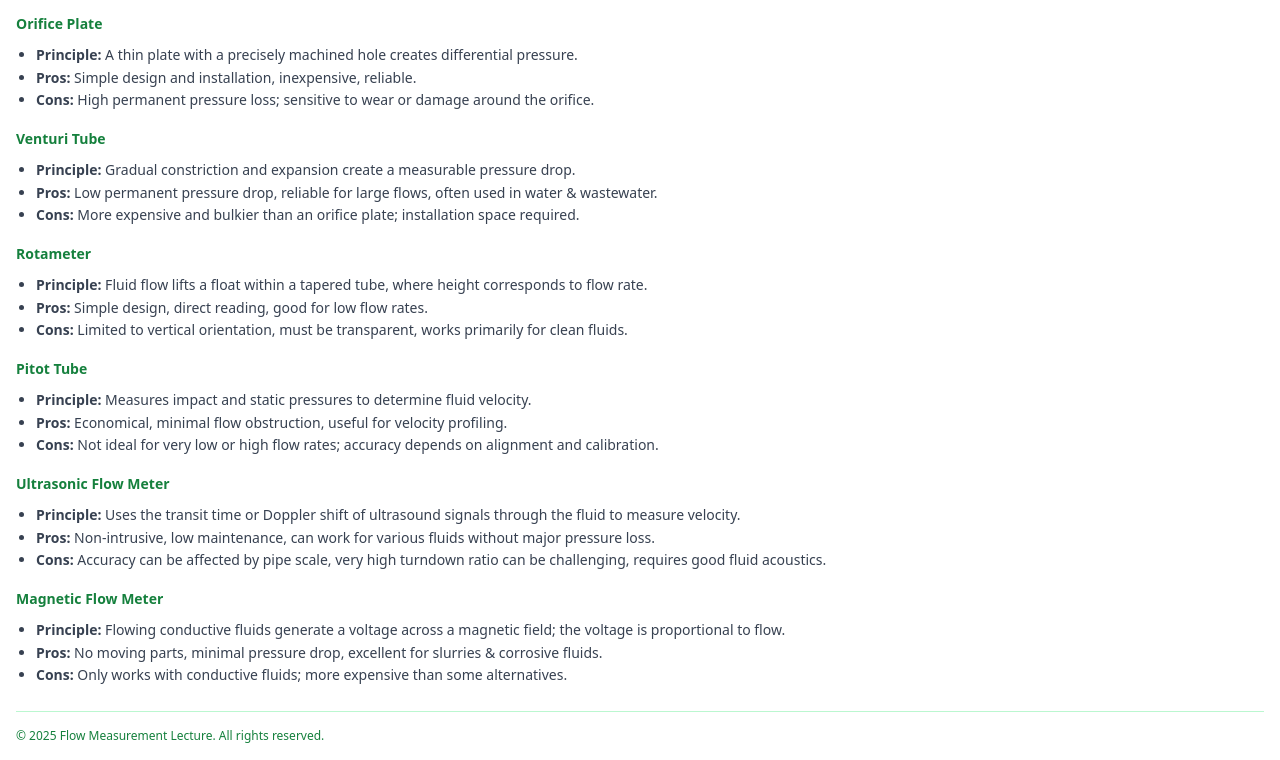
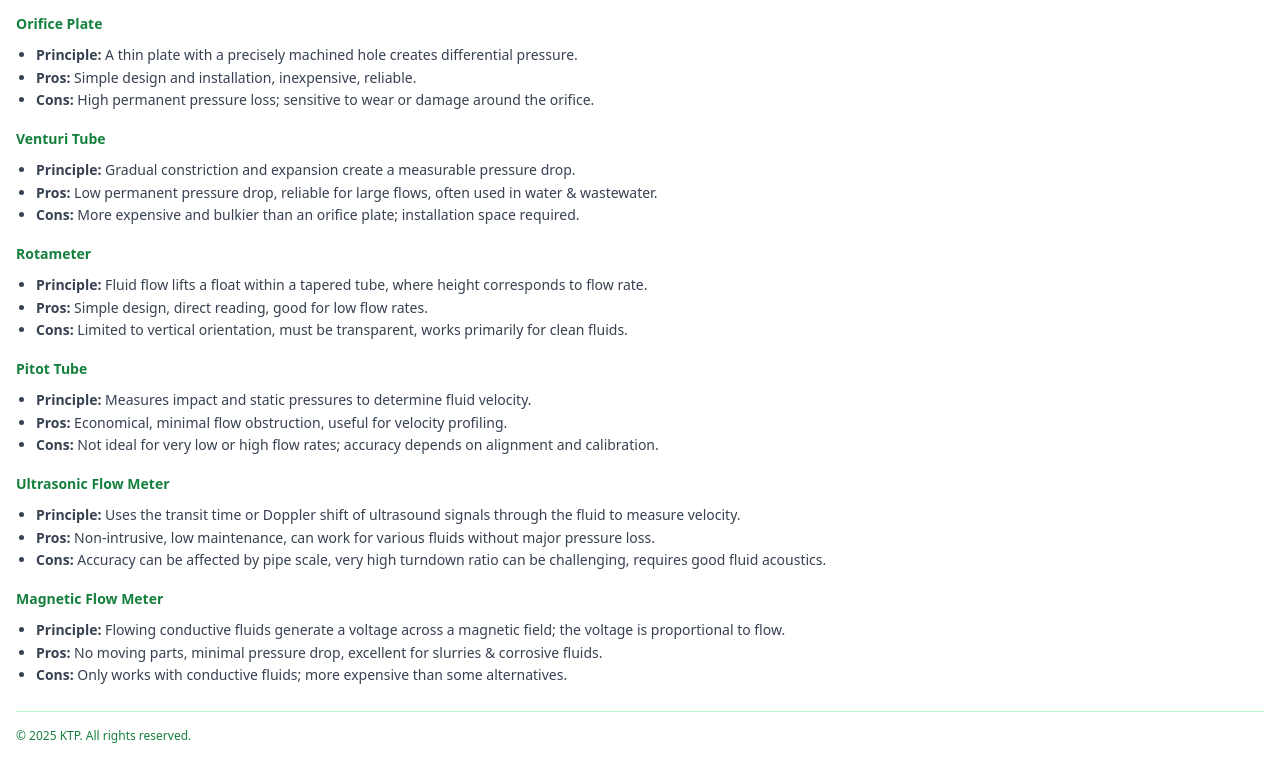
Before and after one commit to qKTPq/Flow-Measurement, a plain HTML site: page index.html in a window 1280 px wide. Shown: the part 2088-2848 px from the top of the page. Drawn offline with nearby package versions, Linux system fonts and the light colour scheme.

Commit message:
Update index.html

```diff
--- a/index.html
+++ b/index.html
@@ -208,7 +208,7 @@
 
   <!-- Footer -->
   <footer class="mt-6 pt-4 text-xs text-green-700 border-t border-green-200">
-    <p>© 2025 Flow Measurement Lecture. All rights reserved.</p>
+    <p>© 2025 KTP. All rights reserved.</p>
   </footer>
 </body>
 </html>
```
